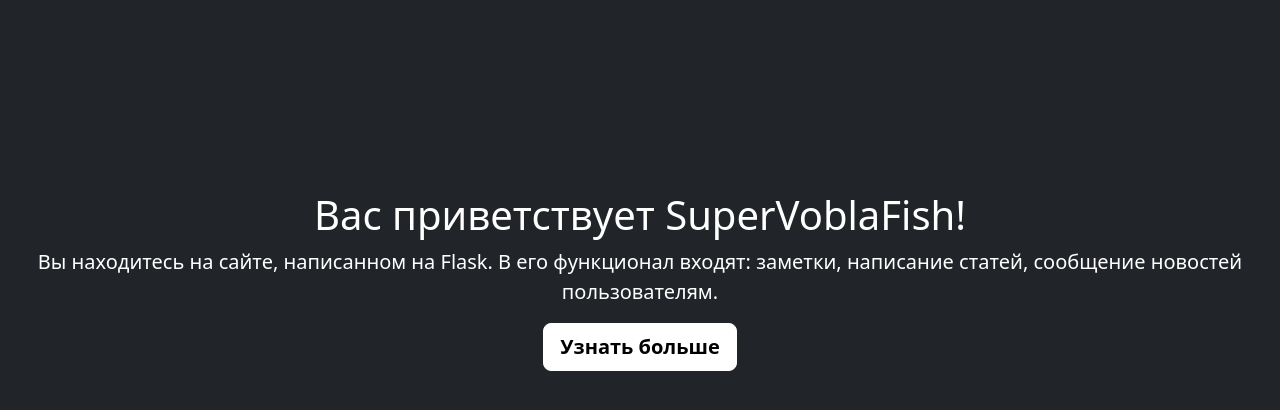
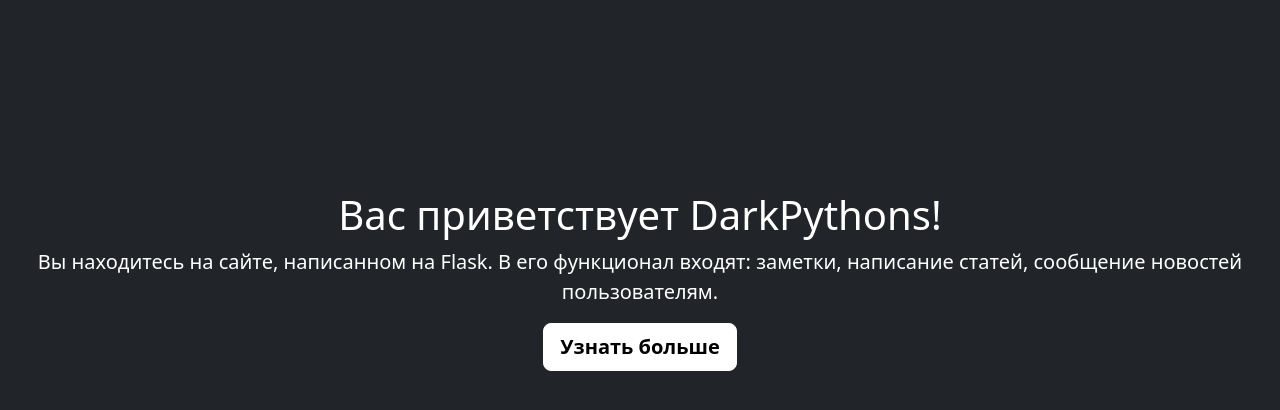
Before and after one commit to DarkPythons/Flask-site, a Flask app: page /about in a window 1280 px wide. Shown: the part 135-545 px from the top of the page. Run offline with Flask 3, Linux system fonts and the light colour scheme; parts of the project's set-up code (start-up, migrations or seed data) failed here and were passed over.

Commit message:
Fix name Vobla

```diff
--- a/app/templates/about.html
+++ b/app/templates/about.html
@@ -6,7 +6,7 @@
 <div class="cover-container d-flex w-100 h-100 p-1 mx-auto  text-center text-bg-dark padd">
 
     <main class="px-3 padding_styles">
-      <h1>Вас приветствует SuperVoblaFish!</h1>
+      <h1>Вас приветствует DarkPythons!</h1>
       <p class="lead">Вы находитесь на сайте, написанном на Flask. В его функционал входят: заметки, написание статей, сообщение новостей пользователям.  </p>
       <p class="lead"></p>
         <a href="#" class="btn btn-lg btn-light fw-bold border-white bg-white">Узнать больше</a>
--- a/app/templates/index.html
+++ b/app/templates/index.html
@@ -16,9 +16,9 @@
       <p class="lead mb-4">Сайт включает в себя множество разных функций,
       исходный код всего проекта есть на GitHub, можете перейти по кнопкам ниже.</p>
       <div class="d-grid gap-2 d-sm-flex justify-content-sm-center">
-        <a href='https://github.com/VoblaSuperFish/PetProjectByFlask'
+        <a href='https://github.com/DarkPythons/Flask-site'
         type="button" class="btn btn-primary btn-lg px-4 gap-3" target="_blank">Проект</a>
-        <a href='https://github.com/VoblaSuperFish' type="button"
+        <a href='https://github.com/DarkPythons' type="button"
         class="btn btn-outline-secondary btn-lg px-4" target="_blank" >Автор проекта</a>
       </div>
     </div>
@@ -55,7 +55,7 @@
         <h1 class="display-5 fw-bold text-body-emphasis lh-1 mb-3">Краткое предисловие.</h1>
         <p class="lead">Данный сайт написан в образовательных целях, дабы закрепить тему Flask,
         вы можете
-        <a href='https://github.com/VoblaSuperFish/PetProjectByFlask'>скачать</a>
+        <a href='https://github.com/DarkPythons/Flask-site'>скачать</a>
         его и изменить как вам угодно,
         проект распространяется под свободной лицензией MIT.</p>
         <div class="d-grid gap-2 d-md-flex justify-content-md-start">
--- a/pyproject.toml
+++ b/pyproject.toml
@@ -2,7 +2,7 @@
 name = "petprojectbyflask"
 version = "1.0.0"
 description = ""
-authors = ["VoblaSuperFish <author@mail>"]
+authors = ["DarkPythons <author@mail>"]
 readme = "README.md"
 
 [tool.poetry.dependencies]
```
Also changed, not shown: 1 other file.
